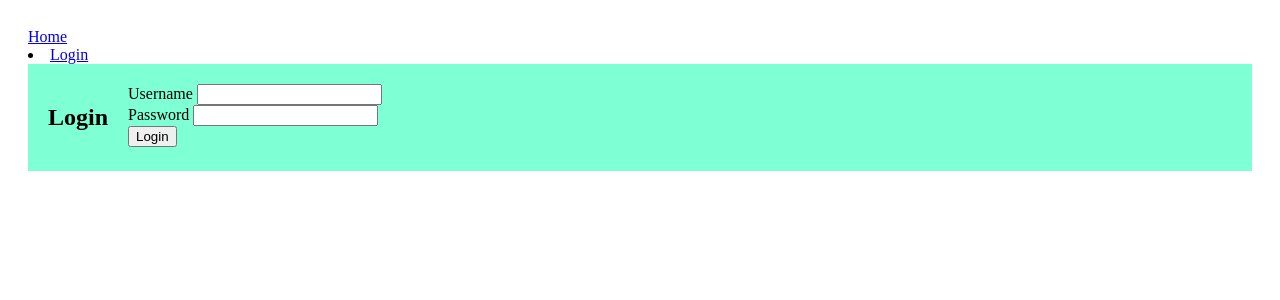
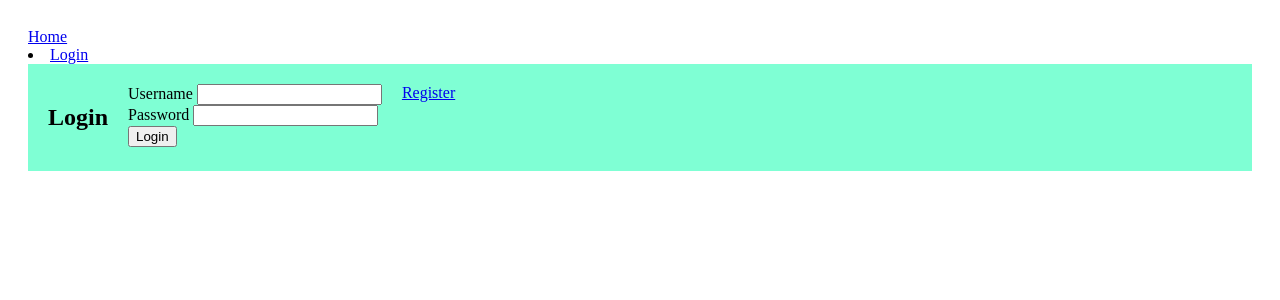
Before and after one commit to VaibhavSiroha/DjangoContactsApp, a Django app: page /login/ in a window 1280 px wide. Shown: the top 300 px of the page. Run offline with Django 5.2, Linux system fonts and the light colour scheme.

Commit message:
Update migration timestamp, enhance navbar for user authentication, and add registration link to login page

```diff
--- a/ContactsApp/templates/navbar.html
+++ b/ContactsApp/templates/navbar.html
@@ -1,4 +1,10 @@
 <a href="/">Home</a>
+{% if user.is_authenticated %}
 <li class="nav-item">
-    <a class="nav-link" href="{% url 'login' %}">Login</a>
+  <a class="nav-link" href="#">{{ user.username }}</a>
 </li>
+{% else %}
+<li class="nav-item">
+  <a class="nav-link" href="{% url 'login' %}">Login</a>
+</li>
+{% endif %}
--- a/ContactsApp/templates/registration/login.html
+++ b/ContactsApp/templates/registration/login.html
@@ -28,5 +28,8 @@
     </div>
     <button type="submit" class="btn btn-primary">Login</button>
   </form>
+  <div class="form-group">
+    <a href="{% url 'register' %}" class="btn btn-secondary">Register</a>
+  </div>
 </div>
 {% endblock %}
```
Also changed, not shown: ContactsApp/main/migrations/0001_initial.py.
